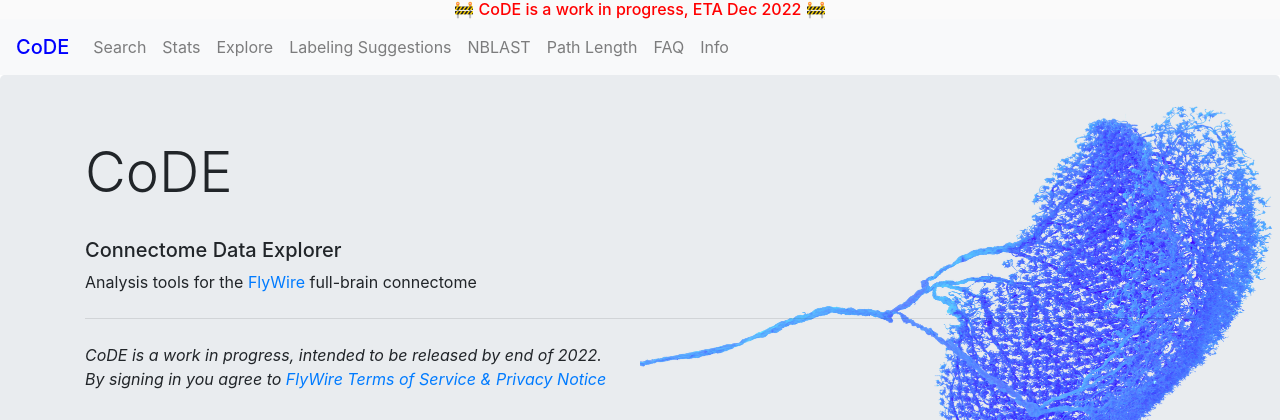
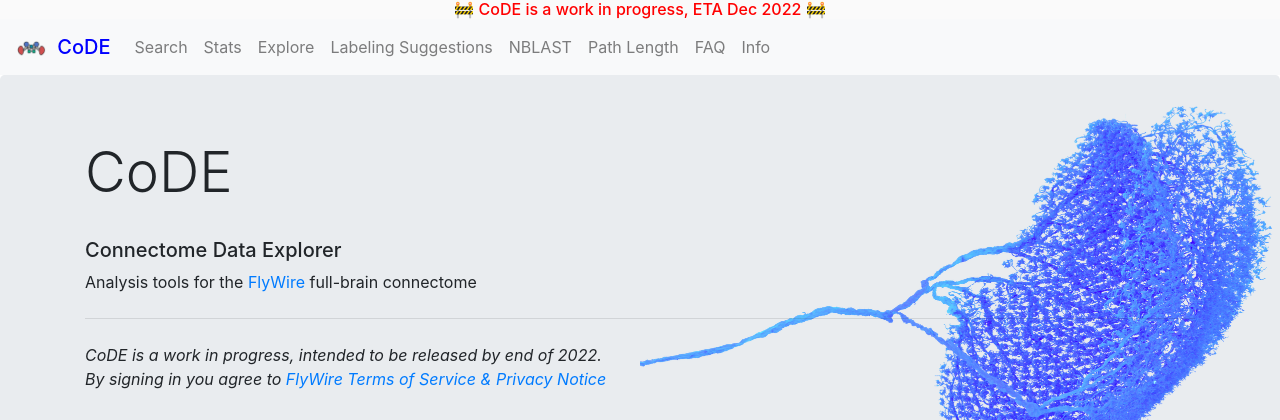
Before and after one commit to murthylab/codex, a Flask app: template src/templates/auth.html in a window 1280 px wide. Shown: the top 420 px of the page. Run offline with Flask 2, Linux system fonts and the light colour scheme; the template is opened without the code that fills it, so the values that code supplies are empty; parts of the project's set-up code (start-up, migrations or seed data) failed here and were passed over; some libraries are stand-ins or nearby versions.

Commit message:
New assets

```diff
--- a/src/templates/base.html
+++ b/src/templates/base.html
@@ -44,7 +44,7 @@
   <body>
     <h6 onclick="location.href='/wip'" style="margin: 0px; background:#fafafa; color: red; text-align: center;">&#128679; CoDE is a work in progress, ETA Dec 2022 &#128679;</h6>
     <nav class="navbar navbar-expand-lg navbar-light bg-light justify-content-between">
-      <a id='nav_home' class="navbar-brand mb-0 h1" href="{{url_for('index')}}">CoDE</a>
+      <a id='nav_home' class="navbar-brand mb-0 h1" href="{{url_for('index')}}"><img width="30.6px" height="17.7px" src="{{url_for('asset', filename='code-icon-color.png')}}">&nbsp; CoDE</a>
       <button class="navbar-toggler" type="button" data-toggle="collapse" data-target="#navbarSupportedContent" aria-controls="navbarSupportedContent" aria-expanded="false" aria-label="Toggle navigation">
         <span class="navbar-toggler-icon"></span>
       </button>
```
Also changed, not shown: static/assets/card-api.jpg, static/assets/card-explore.jpg, static/assets/card-labelsugg.jpg, static/assets/card-nblast.jpg, static/assets/card-network.jpg, static/assets/card-pathlength.jpg, static/assets/card-search.jpg, static/assets/card-stats.jpg, static/assets/code-icon-color.png (added), static/favicon-16x16.png, static/favicon-32x32.png, static/favicon.ico.
